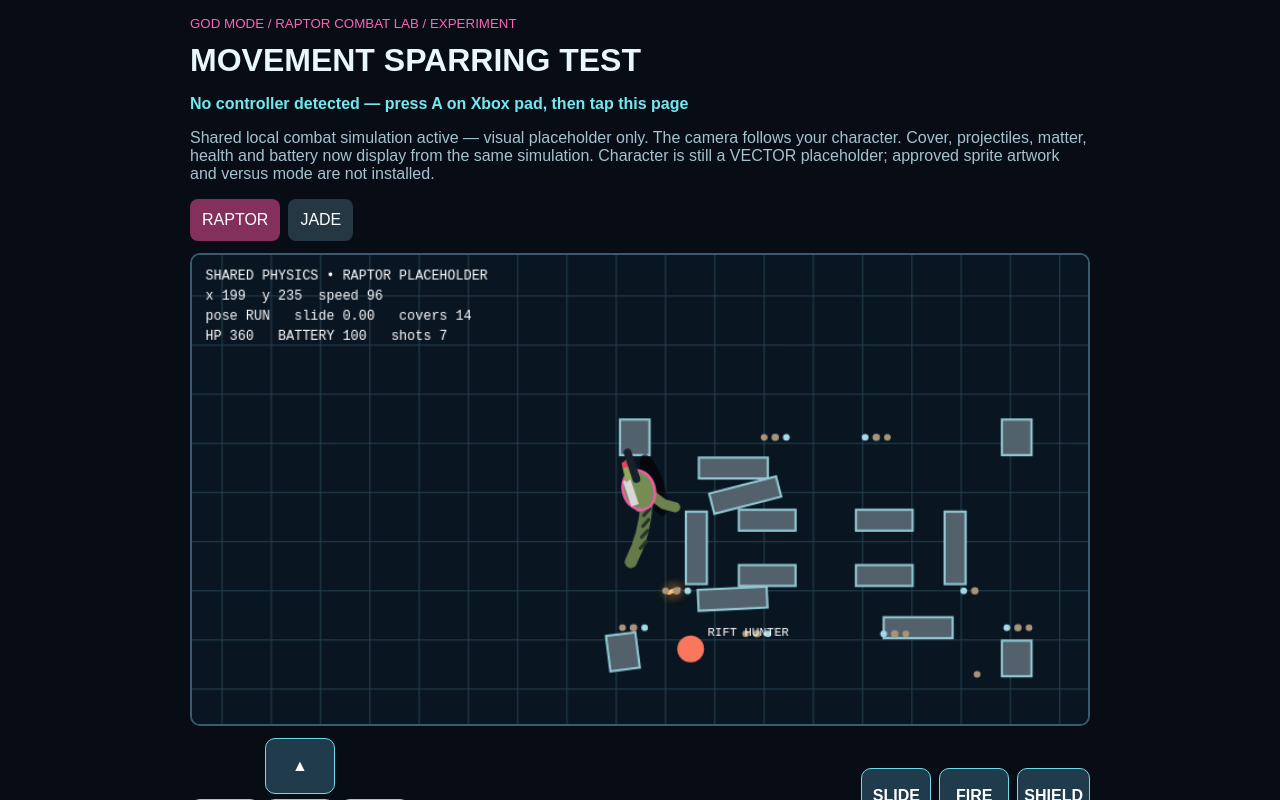
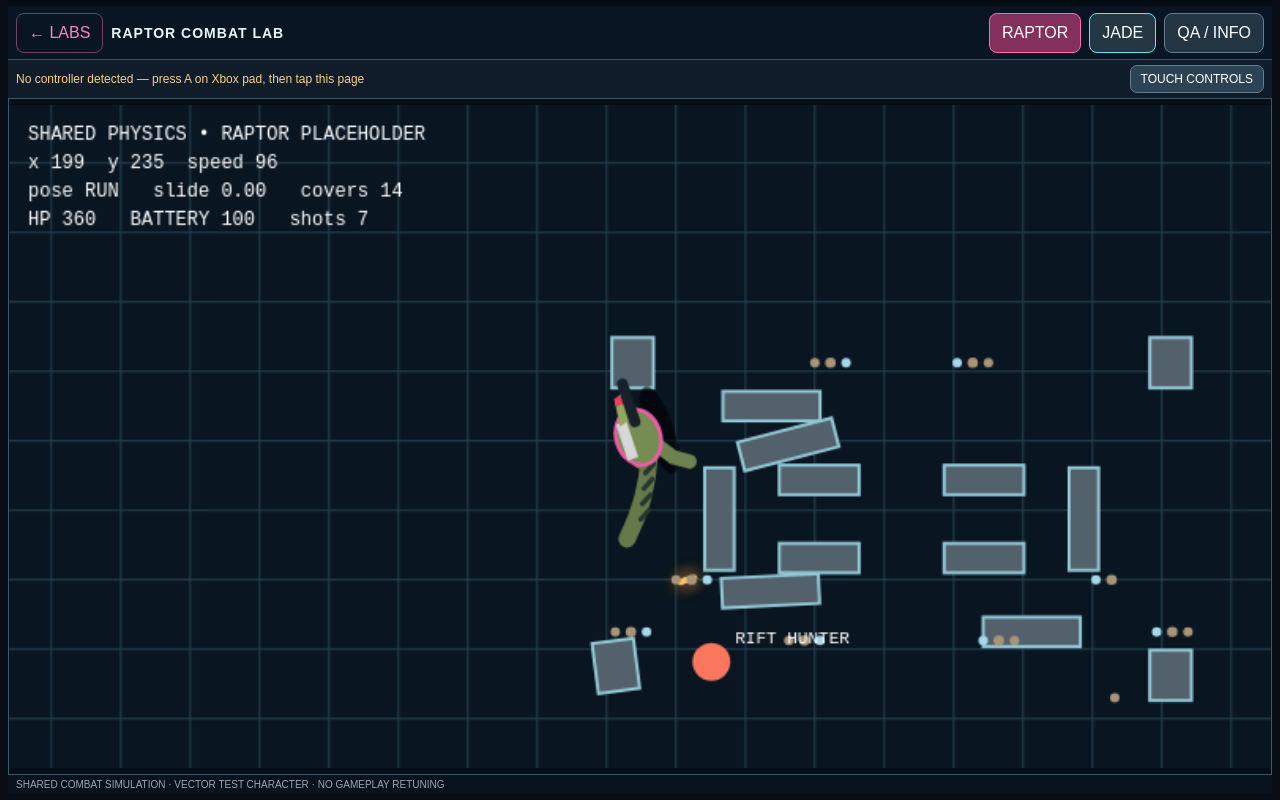
Before and after one commit to leslieadamsisrh-commits/god-mode-break-the-code2, a Next.js app: page /studio/combat/raptor in a window 1280 px wide. Built offline with nearby package versions, Linux system fonts and the light colour scheme.

Commit message:
Prioritize fullscreen iPad arena and collapsible QA/touch controls in Raptor Lab

```diff
--- a/app/studio/combat/raptor/page.tsx
+++ b/app/studio/combat/raptor/page.tsx
@@ -14,6 +14,8 @@ export default function RaptorSparring(){
  const padStatusRef=useRef("");
  const lastAim=useRef(0);
  const [skin,setSkin]=useState<"raptor"|"jade">("raptor");
+ const [showDebug,setShowDebug]=useState(false);
+ const [showTouch,setShowTouch]=useState(false);
  const skinRef=useRef(skin);
  useEffect(()=>{skinRef.current=skin},[skin]);
  useEffect(()=>{
@@ -106,15 +108,32 @@ export default function RaptorSparring(){
  const touch=(key:keyof Buttons)=>(e:React.PointerEvent<HTMLButtonElement>)=>{e.preventDefault();controls.current[key]=true;e.currentTarget.setPointerCapture(e.pointerId)};
  const release=(key:keyof Buttons)=>(e:React.PointerEvent<HTMLButtonElement>)=>{e.preventDefault();controls.current[key]=false};
  const btn=(key:keyof Buttons,label:string)=><button onPointerDown={touch(key)} onPointerUp={release(key)} onPointerCancel={release(key)} onLostPointerCapture={()=>controls.current[key]=false} style={{minHeight:56,minWidth:70,background:"#203b4c",border:"1px solid #6edce9",color:"white",borderRadius:10,fontWeight:800,touchAction:"none"}}>{label}</button>;
- return <main style={{position:"fixed",inset:0,overflowY:"auto",background:"#070c15",color:"#e9f7fb",fontFamily:"Arial,sans-serif",padding:"max(14px,env(safe-area-inset-top)) 14px 30px",touchAction:"pan-y"}}>
- <div style={{maxWidth:900,margin:"0 auto"}}><small style={{color:"#ff64b2"}}>GOD MODE / RAPTOR COMBAT LAB / EXPERIMENT</small><h1 style={{margin:"10px 0"}}>MOVEMENT SPARRING TEST</h1>
- <p role="status" style={{color:"#74e8ef",fontWeight:800}}>{padStatus}</p><p style={{color:"#a5c3cf"}}>{status}. The camera follows your character. Cover, projectiles, matter, health and battery now display from the same simulation. Character is still a VECTOR placeholder; approved sprite artwork and versus mode are not installed.</p>
- <div style={{display:"flex",gap:8,marginBottom:12}}><button onClick={()=>setSkin("raptor")} style={{padding:12,background:skin==="raptor"?"#84305c":"#263744",color:"white",border:0,borderRadius:8}}>RAPTOR</button><button onClick={()=>setSkin("jade")} style={{padding:12,background:skin==="jade"?"#84305c":"#263744",color:"white",border:0,borderRadius:8}}>JADE</button></div>
- <canvas ref={canvas} width={800} height={420} style={{display:"block",width:"100%",height:"auto",aspectRatio:"800/420",border:"2px solid #385c6e",borderRadius:10}}/>
- <div style={{display:"flex",justifyContent:"space-between",gap:12,flexWrap:"wrap",marginTop:12}}>
+ return <main style={{position:"fixed",inset:0,display:"flex",flexDirection:"column",overflow:"hidden",background:"#070c15",color:"#e9f7fb",fontFamily:"Arial,sans-serif",padding:"max(6px,env(safe-area-inset-top)) 8px max(6px,env(safe-area-inset-bottom))"}}>
+ <header style={{display:"flex",alignItems:"center",gap:8,flexWrap:"wrap",minHeight:54,padding:"6px 8px",background:"#091522",borderBottom:"1px solid #36556a"}}>
+ <a href="/studio/combat" style={{padding:"10px 12px",color:"#ff87c5",textDecoration:"none",border:"1px solid #704462",borderRadius:8,touchAction:"manipulation"}}>← LABS</a>
+ <strong style={{fontSize:14,letterSpacing:1,flex:"1 1 170px"}}>RAPTOR COMBAT LAB</strong>
+ <button onClick={()=>setSkin("raptor")} style={{padding:"10px 12px",border:"1px solid #ff6bb8",borderRadius:8,color:"white",background:skin==="raptor"?"#84305c":"#263744"}}>RAPTOR</button>
+ <button onClick={()=>setSkin("jade")} style={{padding:"10px 12px",border:"1px solid #5ae9f0",borderRadius:8,color:"white",background:skin==="jade"?"#236375":"#263744"}}>JADE</button>
+ <button onClick={()=>setShowDebug(v=>!v)} aria-expanded={showDebug} style={{padding:"10px 12px",border:"1px solid #647d91",borderRadius:8,color:"white",background:"#233443"}}>{showDebug?"HIDE QA":"QA / INFO"}</button>
+ </header>
+ <div style={{display:"flex",alignItems:"center",justifyContent:"space-between",gap:8,padding:"5px 8px",background:"#101c2a",fontSize:12}}>
+ <span role="status" style={{color:padStatus.startsWith("Xbox controller detected")?"#7bffda":"#ffcf85",overflow:"hidden",textOverflow:"ellipsis",whiteSpace:"nowrap"}}>{padStatus}</span>
+ <button onClick={()=>setShowTouch(v=>!v)} style={{padding:"6px 10px",flexShrink:0,background:"#2c4255",border:"1px solid #5e8191",color:"white",borderRadius:7}}>{showTouch?"HIDE TOUCH":"TOUCH CONTROLS"}</button>
+ </div>
+ <div style={{position:"relative",flex:"1 1 0",minHeight:0,display:"flex",alignItems:"center",justifyContent:"center",background:"#060d17"}}>
+ <canvas ref={canvas} width={800} height={420} style={{display:"block",width:"100%",height:"100%",objectFit:"contain",border:"1px solid #365a70",touchAction:"none"}}/>
+ {showDebug&&<aside style={{position:"absolute",top:8,right:8,width:"min(330px,85%)",maxHeight:"80%",overflowY:"auto",padding:14,background:"#071421ed",border:"1px solid #ff6bb8",borderRadius:10,fontSize:12,zIndex:3}}>
+ <strong>RAPTOR LAB / DEVELOPMENT QA</strong>
+ <p>{status}</p><p>Visible cover, projectiles, matter, health and battery are read from the shared simulation.</p>
+ <p>Current character is a schematic vector placeholder, not approved Raptor V3.0 sprites. Two-character sparring is not installed.</p>
+ <p>Keyboard: WASD/arrows, Space slide, J fire, K shield. Xbox: left stick move, right stick aim, A slide, B melee, LT shield, RT fire, LB Grip, RB cover, Y charge.</p>
+ <p>For Xbox input on iPad, open this Railway URL directly in Safari rather than ChatGPT's embedded browser.</p>
+ </aside>}
+ </div>
+ {showTouch&&<div style={{display:"flex",justifyContent:"space-between",gap:12,flexWrap:"wrap",padding:8,background:"#0d1a29"}}>
  <div style={{display:"grid",gridTemplateColumns:"repeat(3,70px)",gap:5}}><span/>{btn("up","▲")}<span/>{btn("left","◀")}{btn("down","▼")}{btn("right","▶")}</div>
  <div style={{display:"flex",gap:8,alignItems:"center",flexWrap:"wrap"}}>{btn("slide","SLIDE")}{btn("fire","FIRE")}{btn("shield","SHIELD")}</div>
- </div>
- <p style={{fontSize:12,color:"#8faab8"}}>Keyboard: WASD / arrows, Space slide, J fire, K shield. Touch and Xbox Gamepad API input supported in this prototype. B melee, LB Grip, RB cover, Y charge. This is not yet the full versus mode.</p>
- <Link href="/studio/combat" style={{color:"#ff79b7",display:"block",padding:15}}>← COMBAT LAB</Link></div></main>;
+ </div>}
+ <div style={{padding:"4px 8px",fontSize:10,color:"#93aab7",background:"#08111c"}}>SHARED COMBAT SIMULATION · VECTOR TEST CHARACTER · NO GAMEPLAY RETUNING</div>
+ </main>;
 }
```
